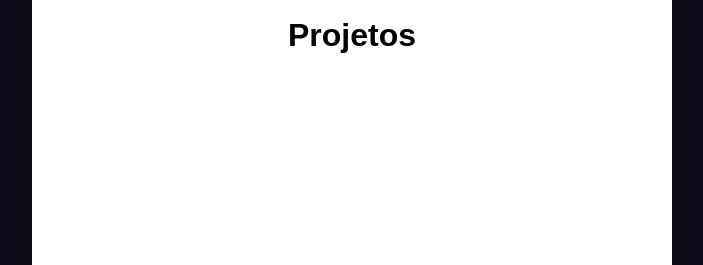
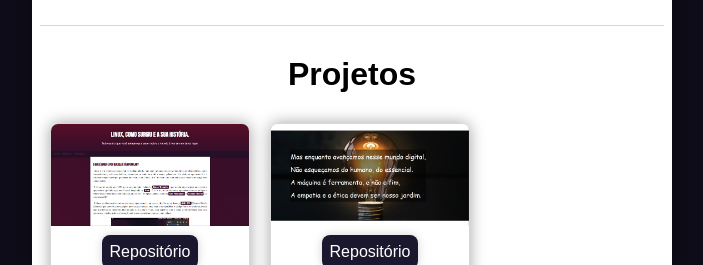
Before and after one commit to Prodocimo/portfolio, a plain HTML site: page index.html in a window 1280 px wide. Both pictures are taken after a click on the button "Projetos". Shown: the part 535-800 px from the top of the page, without its empty margins (288-991 px from the left). Drawn offline with Linux system fonts and the light colour scheme.

Commit message:
adicionado projetos

```diff
--- a/index.html
+++ b/index.html
@@ -81,21 +81,35 @@
         </section>
 
         <div id="card-projects">
+            <h1>Projetos</h1>
             <div class="main-items">
-                <h1>Projetos</h1>
                 <div class="items">
                     <picture>
-                        <img src="" alt="">
+                        <img class="items-img-projects" src="img/projects-img/img-projeto-site-linux.png" alt="Foto da página do projeto login">
                     </picture>
                     <span>
-                        <a href=""></a>
-                        <a href=""></a>
+                        <a href="https://github.com/Prodocimo/Projetos/tree/main/projeto001-linux" target="_blank">Repositório</a>
+                        <a href="https://prodocimo.github.io/Projetos/projeto001-linux/" target="_blank">Acessar</a>
                     </span>
                 </div>
-                <div class="items"></div>
-                <div class="items"></div>
-            </div>
-            <div class="contact"> <!-- formas de contatos -->
+                <div class="items">
+                    <picture>
+                        <img class="items-img-projects" src="img/projects-img/img-projeto-site-poema.png" alt="Foto da página do projeto poema">
+                    </picture>
+                    <span>
+                        <a href="https://github.com/Prodocimo/Projetos/tree/main/projeto002-poema" target="_blank">Repositório</a>
+                        <a href="https://prodocimo.github.io/Projetos/projeto002-poema/" target="_blank">Acessar</a>
+                    </span>
+                </div>
+                <div class="items">
+                    <picture>
+                        <img class="items-img-projects" src="img/projects-img/img-projeto-site-login.png" alt="Foto da página do projeto login">
+                    </picture>
+                    <span>
+                        <a href="https://github.com/Prodocimo/Projetos/tree/main/projeto005-login" target="_blank">Repositório</a>
+                        <a href="https://prodocimo.github.io/Projetos/projeto005-login/" target="_blank">Acessar</a>
+                    </span>
+                </div>
             </div>
         </div>
 
--- a/style/style.css
+++ b/style/style.css
@@ -186,10 +186,53 @@ button.projects-btn:active {
 /* Estilo da div-card "Projetos" */
 
 div#card-projects {
-    height: 500px;
     display: none;
+    text-align: center;
+    margin: 8px;
+    border-top: 1px solid #aaaaaa77;
+}
+
+div#card-projects h1 {
+    margin-top: 30px;
+}
+
+div.main-items {
+    display: flex;
+    flex-flow: row wrap;
+    margin-top: 20px;
 }
 
 div.items {
+    width: 200px;
+    margin: 10px;
+    border: 0.5px solid #aaaaaa77;
+    border-radius: 8px;
+    box-shadow: 0px 0px 15px #0000005b;
+    overflow: hidden;
+}
+
+img.items-img-projects {
+    width: 100%;
+}
+
+div.items span {
+    width: 100%;
+    display: flex;
+    flex-flow: column nowrap;
 
 }
+
+div.items a {
+    padding: 8px;
+    margin-top: 5px;
+    border-radius: 8px;
+    text-decoration: none;
+    background-color: #1b172e;
+    color: white;
+    transition: transform 0.1s ease-in-out;
+    box-shadow: 0px 0px 10px #0000002d;
+}
+
+div.items a:hover {
+    transform: scale(1.03);
+}
```
Also changed, not shown: img/projects-img/img-projeto-site-linux.png (added), img/projects-img/img-projeto-site-login.png (added), img/projects-img/img-projeto-site-poema.png (added).
